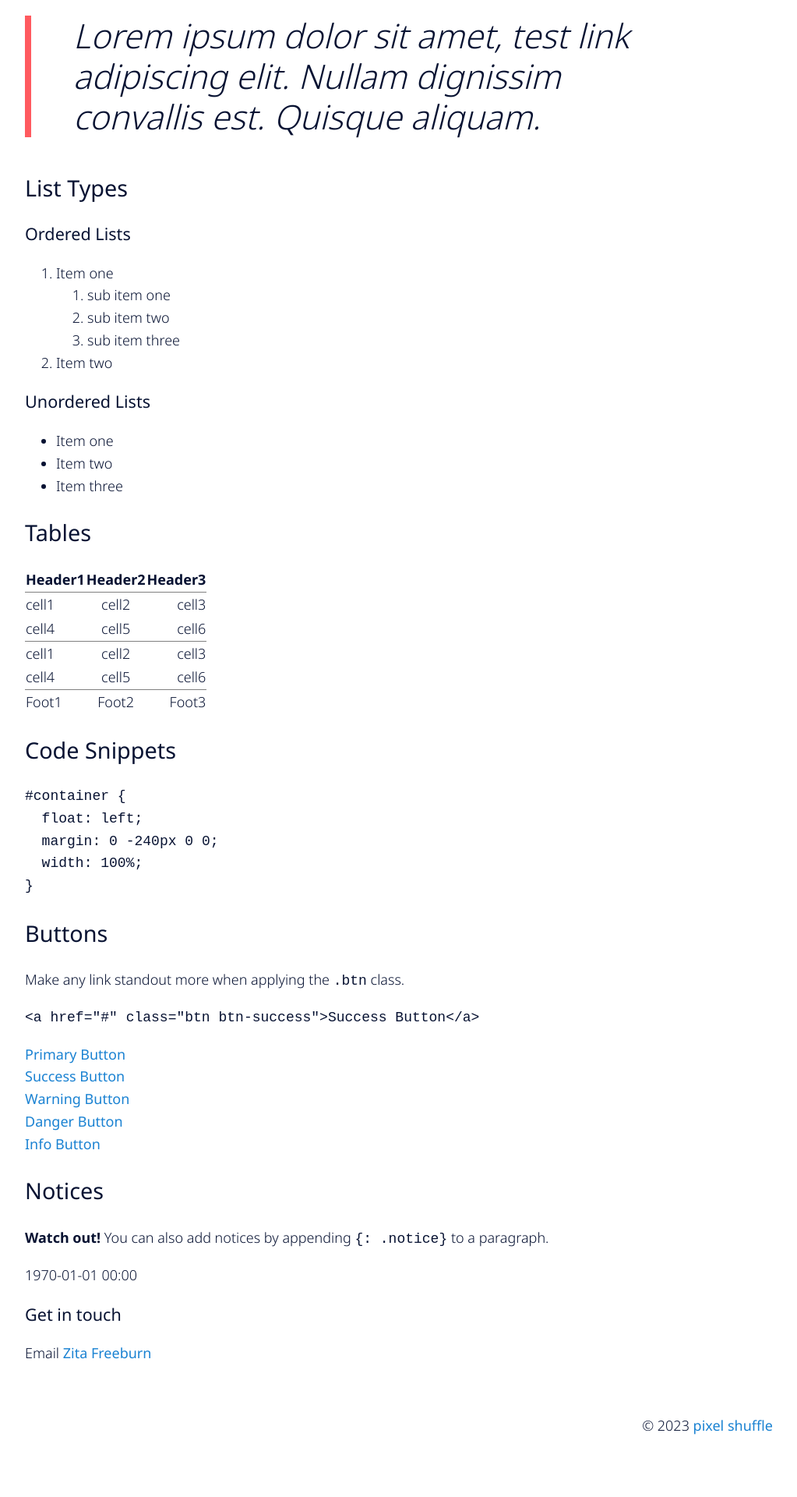
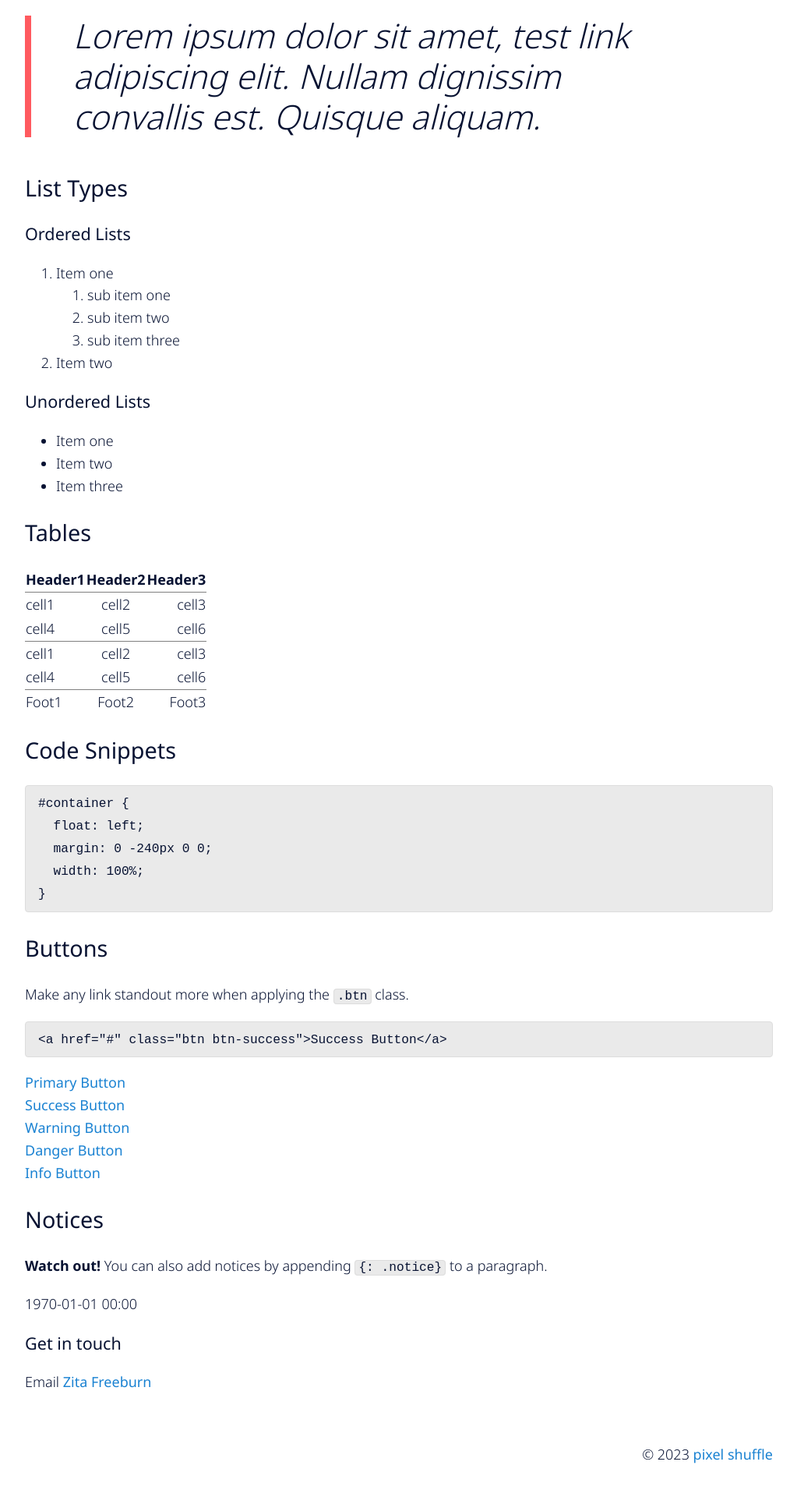
Before and after one commit to dopamine/xiple.blog, a Jekyll site: the page built from _posts/1970-01-01-test-formatted-content.md, in a window 1280 px wide. Shown: the part 1956-3876 px from the top of the page at 78% size, without its empty margins (248-1271 px from the left). Built offline with Jekyll 4.4.1, drawn with Linux system fonts in a browser that asks for light colours; our own code applies the rules of GitHub Pages for plain Markdown files; before the commit the page ends 3839 px from its top, so only the background shows below that.

Commit message:
Better code and pre styles

```diff
--- a/assets/_scss/base.scss
+++ b/assets/_scss/base.scss
@@ -38,6 +38,25 @@ blockquote {
     padding-left: 3rem;
 }
 
+pre {
+  background-color: #eaeaea;
+  border-radius: 4px;
+  border: 1px solid #ddd;
+  padding: 8px 16px;
+}
+
+code {
+  word-break: break-word;
+  background-color: #eaeaea;
+  border-radius: 4px;
+  border: 1px solid #ddd;
+ // color: teal;
+  font-size:0.9rem;
+  padding: 0 4px;
+}
+
+pre code { background-color: auto; border: none; padding: 0;}
+
 button {
   border:2px solid $c-grey-00;
   background-color:#fff;
```
